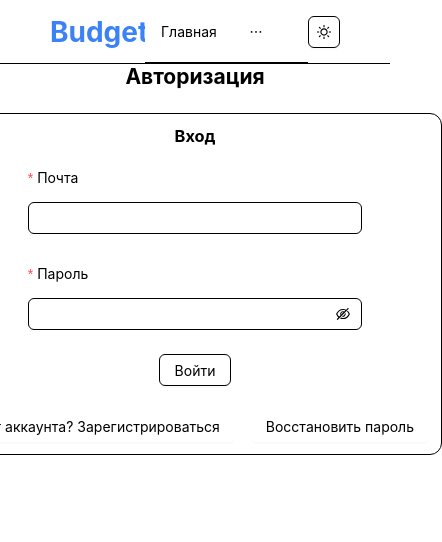
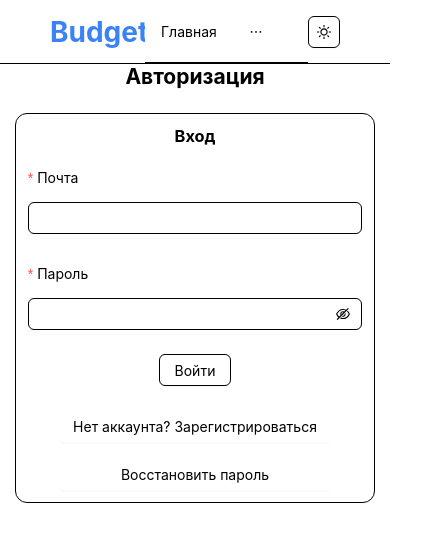
Before and after one commit to LizKa2091/budget-tracker, a React (Vite) app in the folder frontend/: page /auth in a window 390 px wide. Shown: the top 542 px of the page, 442 px wide, since content can reach past the window. Built offline with nearby package versions, Linux system fonts and the light colour scheme; no server answers.

Commit message:
styles(AuthSwitcher): add adaptive layout

```diff
--- a/frontend/src/features/auth/ui/AuthSwitcher/AuthSwitcher.module.scss
+++ b/frontend/src/features/auth/ui/AuthSwitcher/AuthSwitcher.module.scss
@@ -2,3 +2,9 @@
    border: 0;
    background-color: inherit;
 }
+
+@media (max-width: 767px) {
+   .buttonsContainer {
+      flex-direction: column;
+   }
+}
--- a/frontend/src/features/auth/ui/AuthSwitcher/AuthSwitcher.tsx
+++ b/frontend/src/features/auth/ui/AuthSwitcher/AuthSwitcher.tsx
@@ -23,14 +23,14 @@ const AuthSwitcher: FC = () => {
    }
 
    return (
-      <Flex vertical gap='large' className='outlined-container'>
+      <Flex vertical align='center' gap='large' className='outlined-container'>
          {authForm()}
-
+         <Flex gap='middle' className={styles.buttonsContainer}>
             {authMode === 'login' &&
-            <Flex gap='middle'>
+               <>
                   <Button onClick={() => setAuthMode('register')} className={styles.linkButton}>Нет аккаунта? Зарегистрироваться</Button>
                   <Button onClick={() => setAuthMode('forgot')} className={styles.linkButton}>Восстановить пароль</Button>
-            </Flex>
+               </>
             }
             {authMode === 'register' &&
                <Button onClick={() => setAuthMode('login')} className={styles.linkButton}>Уже есть аккаунт? Войти</Button>
@@ -39,6 +39,7 @@ const AuthSwitcher: FC = () => {
                <Button onClick={() => setAuthMode('login')} className={styles.linkButton}>Вернуться ко входу в аккаунт</Button>
             }
          </Flex>
+      </Flex>
    )
 }
 
```
Lines whose indentation alone changed are shown as unchanged.
